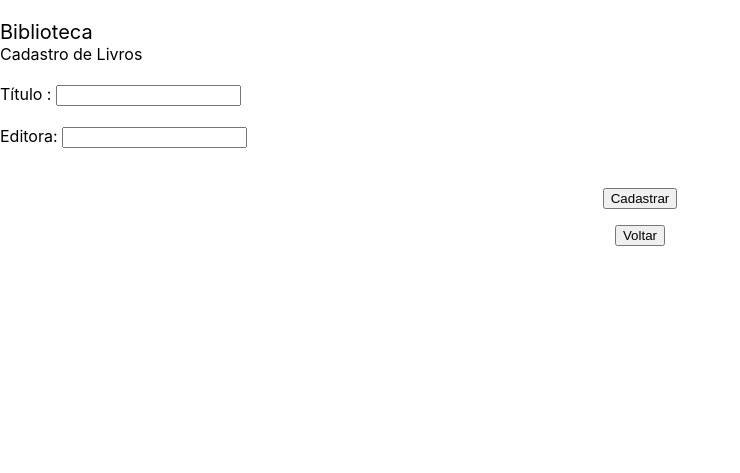
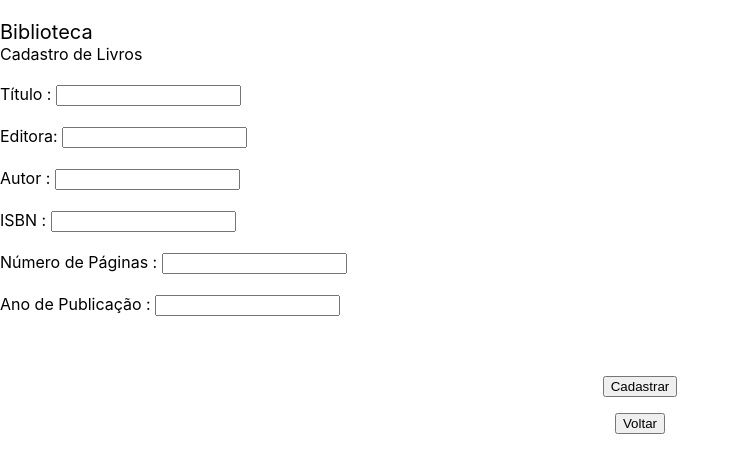
Before and after one commit to Dreppo/Pratica_TDD_1, a Django app: template Pratica_TDD_1-main/biblioteca/core/templates/cadastro.html in a window 1280 px wide. Shown: the top 473 px of the page, without its empty margins (0-740 px from the left). Run offline with Django 4.2, Linux system fonts and the light colour scheme; the template is opened without the code that fills it: values that come from a table or form of the project are taken from there, others are empty.

Commit message:
add data.py e melhora nas validações

```diff
--- a/Pratica_TDD_1-main/biblioteca/core/forms.py
+++ b/Pratica_TDD_1-main/biblioteca/core/forms.py
@@ -1,18 +1,66 @@
 from django import forms
 from django.core.exceptions import ValidationError
 from core.models import LivroModel
+from core.data import ano_atual
+
+
+
+
+
+
+
+
 
 
 def validate_title(value):
+    if len(value) < 3:
+        raise ValidationError('O nome do livro deve ter pelo menos 3 caracteres')
+    elif len(value) > 10:
+        raise ValidationError('O nome do livro deve ter no máximo 10 caracteres')
+
+def validate_editora(value):
+    if len(value) < 3:
+        raise ValidationError('O nome da editora deve ter pelo menos 3 caracteres')
+    elif len(value) > 10:
+        raise ValidationError('O nome da editora deve ter no máximo 10 caracteres')
+
+def validate_autor(value):
     if len(value) < 10:
-        raise ValidationError('Deve ter pelo menos dez caracteres')
+        raise ValidationError('O nome do autor deve ter pelo menos 3 caracteres')
 
+def validate_ISBN(value):
+    if value.isdigit() == False:
+        raise ValidationError('O ISBN deve ser numérico')
+    else:
+        if len(value) != 13:
+            raise ValidationError('O ISBN deve ter 13 caracteres')
+
+def validate_paginas(value):
+    if value.isdigit()== False:
+        raise ValidationError('O número de páginas deve ser numérico')
+    else:
+        if int(value) < 1 or int(value) > 999:
+            raise ValidationError('O número de páginas deve ter de 1 a 3 digitos')
+        elif int(value) < 1 and int(value) > 0:
+            raise ValidationError('O número de páginas deve ser maior que ZERO')
+
+def validate_data(value):
+    value = int(value)
+    if ano_atual < value:
+       raise ValidationError('O ano de publicação deve ser menor ou igual a {0}'.format(ano_atual))
+
+def validate_ano(value):
+    if value.isdigit() == False:
+        raise ValidationError('O ano deve ser numérico')
+    else:
+        if len(value) < 4:
+            raise ValidationError('O ano deve ter 4 digitos')
 
 class LivroForm(forms.ModelForm):
 
     class Meta:
         model = LivroModel
-        fields = ['titulo', 'editora']
+        fields = ['titulo', 'editora', 'autor', 'isbn', 'paginas', 'ano']
         error_messages = {
             'titulo': {
                 'required': ("Informe o título do livro."),
@@ -20,7 +68,23 @@
             'editora': {
                 'required': ("Informe a editora do livro."),
             },
+            'autor': {
+                'required': ("Informe o autor do livro."),
+            },
+            'isbn': {
+                'required': ("Informe o ISBN do livro."),
+            },
+            'paginas': {
+                'required': ("Informe o número de páginas do livro."),
+            },
+            'ano':{
+                'required': ("Informe o ano de publicação do livro."),
+            },
         }
+
+    def clean(self):
+        self.cleaned_data = super().clean()
+        return self.cleaned_data
 
     def clean_titulo(self):
         titulo = self.cleaned_data['titulo']
@@ -32,6 +96,23 @@
         validate_title(editora)
         return editora
 
-    def clean(self):
-        self.cleaned_data = super().clean()
-        return self.cleaned_data
+    def clean_autor(self):
+        autor = self.cleaned_data['autor']
+        validate_autor(autor)
+        return autor
+
+    def clean_isbn(self):
+        isbn = self.cleaned_data['isbn']
+        validate_ISBN(isbn)
+        return isbn
+
+    def clean_paginas(self):
+        paginas = self.cleaned_data['paginas']
+        validate_paginas(paginas)
+        return paginas
+
+    def clean_ano(self):
+        ano = self.cleaned_data['ano']
+        validate_ano(ano)
+        validate_data(ano)
+        return ano
--- a/Pratica_TDD_1-main/biblioteca/core/models.py
+++ b/Pratica_TDD_1-main/biblioteca/core/models.py
@@ -2,7 +2,11 @@
 
 class LivroModel(models.Model):
     titulo = models.CharField('Título', max_length=200)
-    editora = models.CharField('editora', max_length=200)
+    editora = models.CharField('Editora', max_length=200)
+    autor = models.CharField('Autor', max_length=200)
+    isbn = models.CharField('ISBN', max_length=200)
+    paginas = models.CharField('Número de Páginas', max_length=200)
+    ano = models.CharField('Ano de Publicação', max_length=200)
 
     def __str__(self):
         return self.titulo
--- a/Pratica_TDD_1-main/biblioteca/core/templates/cadastro.html
+++ b/Pratica_TDD_1-main/biblioteca/core/templates/cadastro.html
@@ -23,6 +23,23 @@
             <h3>
                 {{ formulario_livro.editora.label }}: {{ formulario_livro.editora }}
             </h3>
+            <br>
+            <h3>
+                {{ formulario_livro.autor.label }} : {{ formulario_livro.autor }}
+            </h3>
+            <br>
+            <h3>
+                {{ formulario_livro.isbn.label }} : {{ formulario_livro.isbn }}
+            </h3>
+            <br>
+            <h3>
+                {{ formulario_livro.paginas.label }} : {{ formulario_livro.paginas }}
+            </h3>
+            <br>
+            <h3>
+                {{ formulario_livro.ano.label }} : {{ formulario_livro.ano }}
+            </h3>
+            <br>
             <br><br>
             <center>
                 <input type="submit" value="Cadastrar"/>
--- a/Pratica_TDD_1-main/biblioteca/core/views.py
+++ b/Pratica_TDD_1-main/biblioteca/core/views.py
@@ -2,6 +2,7 @@
 from django.urls import reverse
 from .forms import LivroForm
 from .models import LivroModel
+
 
 def index(request):
     if request.method == 'GET':
```
Also changed, not shown: Pratica_TDD_1-main/biblioteca/db.sqlite3.
